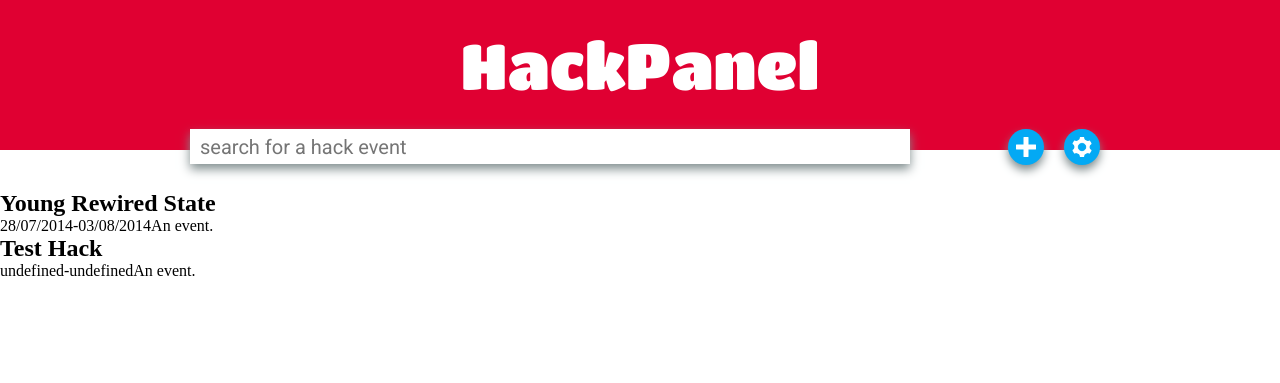
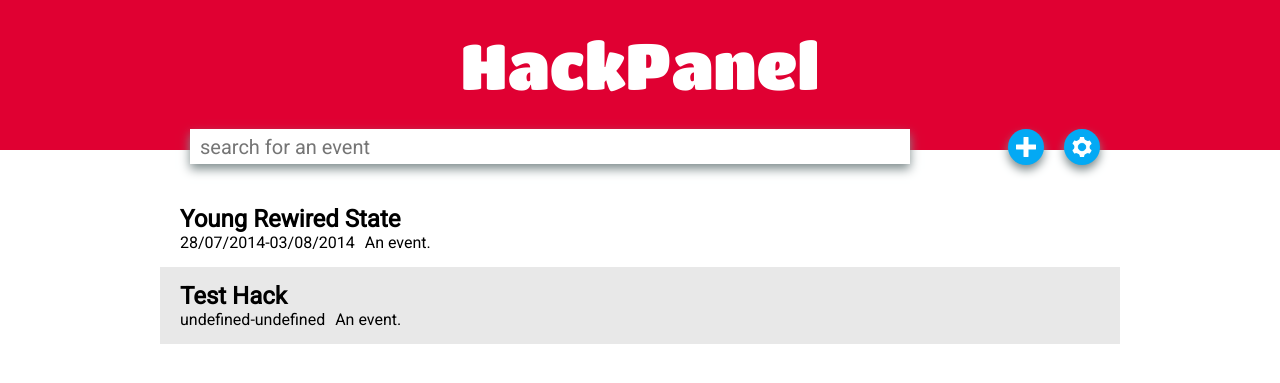
Before and after one commit to Taiiwo/hackpanel, a PHP site: page / in a window 1280 px wide. Shown: the top 383 px of the page. Run offline with PHP 8.4, Linux system fonts and the light colour scheme; data that the repository does not hold is empty; some libraries are stand-ins or nearby versions.

Commit message:
Search Items Styled
May change widths, not sure yet.

```diff
--- a/site/css/main.css
+++ b/site/css/main.css
@@ -77,6 +77,23 @@ body {
   margin: 5px;
 }
 
+.searchResult:nth-child(2n) {
+    background-color: #E8E8E8;
+}
+
+.searchResult {
+  padding: 15px 20px;
+  font-family: 'Roboto';
+}
+
+.searchResult h2 {
+  font-weight: bold;
+}
+
+.searchResult span {
+  padding-right: 10px;
+}
+
 #main-content {
   margin-top: 40px;
 }
--- a/site/index.html
+++ b/site/index.html
@@ -13,15 +13,19 @@
       <div class="container">
         <h1 class="logo">HackPanel</h1>
         <div id="header-elements">
-          <input id="search" placeholder="search for a hack event" type="text" name="search">
+          <input id="search" placeholder="search for an event" type="text" name="search">
 					<a href="#settings"><div id="settings-button"><img src="img/cog.png"></div></a>
           <a href="#add"><div id="add-button"><img src="img/add.png"></div></a>
         </div>
       </div>
     </div>
 		<div id="main-content">
-			<div class="search-options">
-
+			<div class="items-container">
+				<div class="container">
+					<div class="search-items">
+						<!-- EVENTS ADDED HERE -->
+					</div>
+				</div>
 			</div>
 			<div class="container">
 				<div class="tiles">
--- a/site/js/main.js
+++ b/site/js/main.js
@@ -130,7 +130,7 @@ search={
 	},
 	loadResults:function(term){
 		if(term==undefined)var term="";
-		var resultsMarkup=$("<div/>").addClass("search-options");
+		var resultsMarkup=$("<div/>").addClass("search-items");
 		for(var i=0;i<search.options.length;i++){
 			var found=false;
 			var keys=Object.keys(search.options[i]);
@@ -160,9 +160,9 @@ search={
 				individualResult.click(result,function(e){
 					hackathon=e.data;
 					$("#search").val(e.data.default);
-					$(".search-options").slideUp();
+					$(".search-items").slideUp();
 					$(".tiles").fadeIn(500);
-					$("#search").focus(function(){$(".search-options").slideDown()});
+					$("#search").focus(function(){$(".search-items").slideDown()});
 					for(var i=0;i<plugins.length;i++){
 						plugins[i].get();
 					}
@@ -170,7 +170,7 @@ search={
 				resultsMarkup.append(individualResult);
 			}
 		}
-		resultsMarkup.replaceAll($(".search-options"));
+		resultsMarkup.replaceAll($(".search-items"));
 	}
 }
 search.loadJSON();
```
